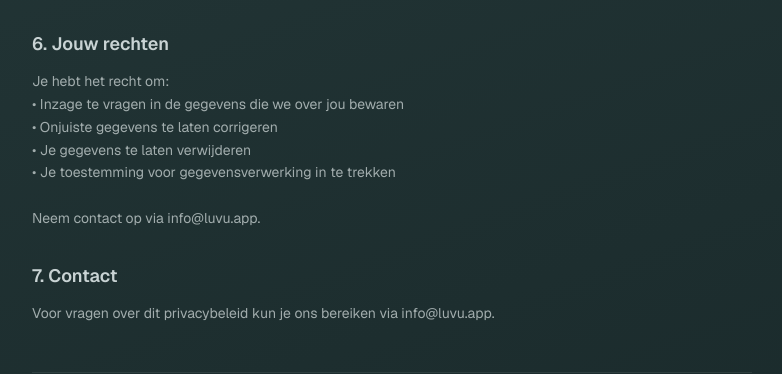
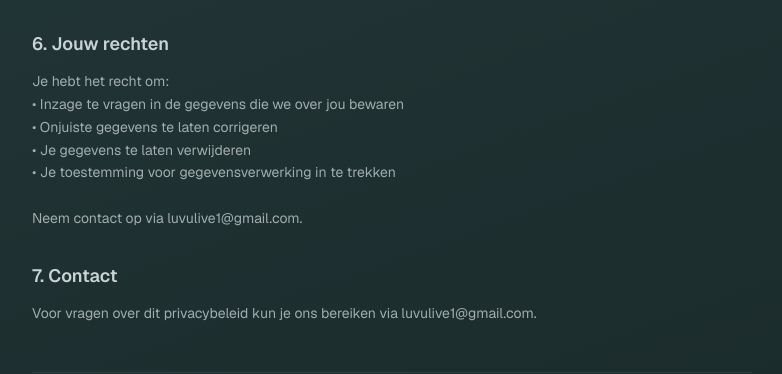
Before and after one commit to jjb277/luvu-web, a Next.js app: page /privacy in a window 1280 px wide. Shown: the part 986-1360 px from the top of the page, without its empty margins (248-1030 px from the left). Built offline with nearby package versions, Linux system fonts and the light colour scheme.

Commit message:
Replace all info@luvu.app with luvulive1@gmail.com

```diff
--- a/app/page.tsx
+++ b/app/page.tsx
@@ -129,7 +129,7 @@ export default function Home() {
           <span>·</span>
           <Link href="/support" className="hover:underline">Support</Link>
           <span>·</span>
-          <a href="mailto:info@luvu.app" className="hover:underline">info@luvu.app</a>
+          <a href="mailto:luvulive1@gmail.com" className="hover:underline">luvulive1@gmail.com</a>
         </div>
         <p>© {new Date().getFullYear()} LUVU. Alle rechten voorbehouden.</p>
       </footer>
--- a/app/privacy/page.tsx
+++ b/app/privacy/page.tsx
@@ -40,11 +40,11 @@ export default function PrivacyPage() {
           },
           {
             title: "6. Jouw rechten",
-            body: `Je hebt het recht om:\n• Inzage te vragen in de gegevens die we over jou bewaren\n• Onjuiste gegevens te laten corrigeren\n• Je gegevens te laten verwijderen\n• Je toestemming voor gegevensverwerking in te trekken\n\nNeem contact op via info@luvu.app.`
+            body: `Je hebt het recht om:\n• Inzage te vragen in de gegevens die we over jou bewaren\n• Onjuiste gegevens te laten corrigeren\n• Je gegevens te laten verwijderen\n• Je toestemming voor gegevensverwerking in te trekken\n\nNeem contact op via luvulive1@gmail.com.`
           },
           {
             title: "7. Contact",
-            body: "Voor vragen over dit privacybeleid kun je ons bereiken via info@luvu.app."
+            body: "Voor vragen over dit privacybeleid kun je ons bereiken via luvulive1@gmail.com."
           },
         ].map((section) => (
           <section key={section.title} className="mb-8">
```
